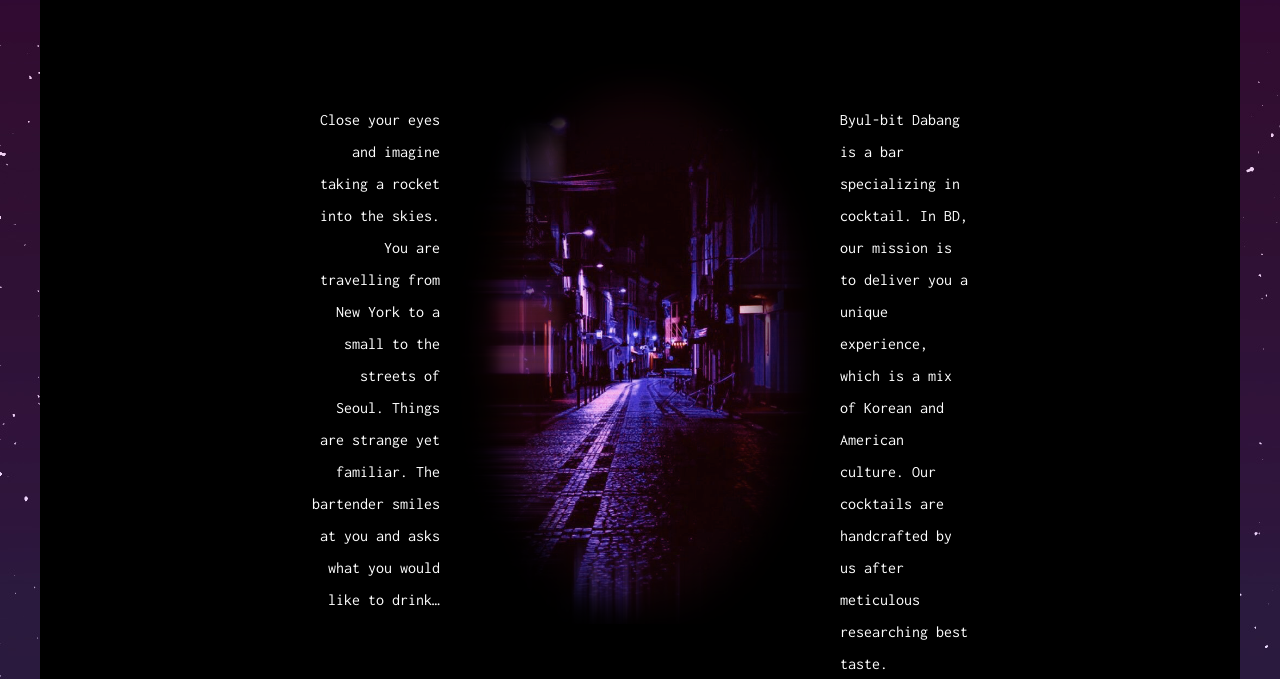
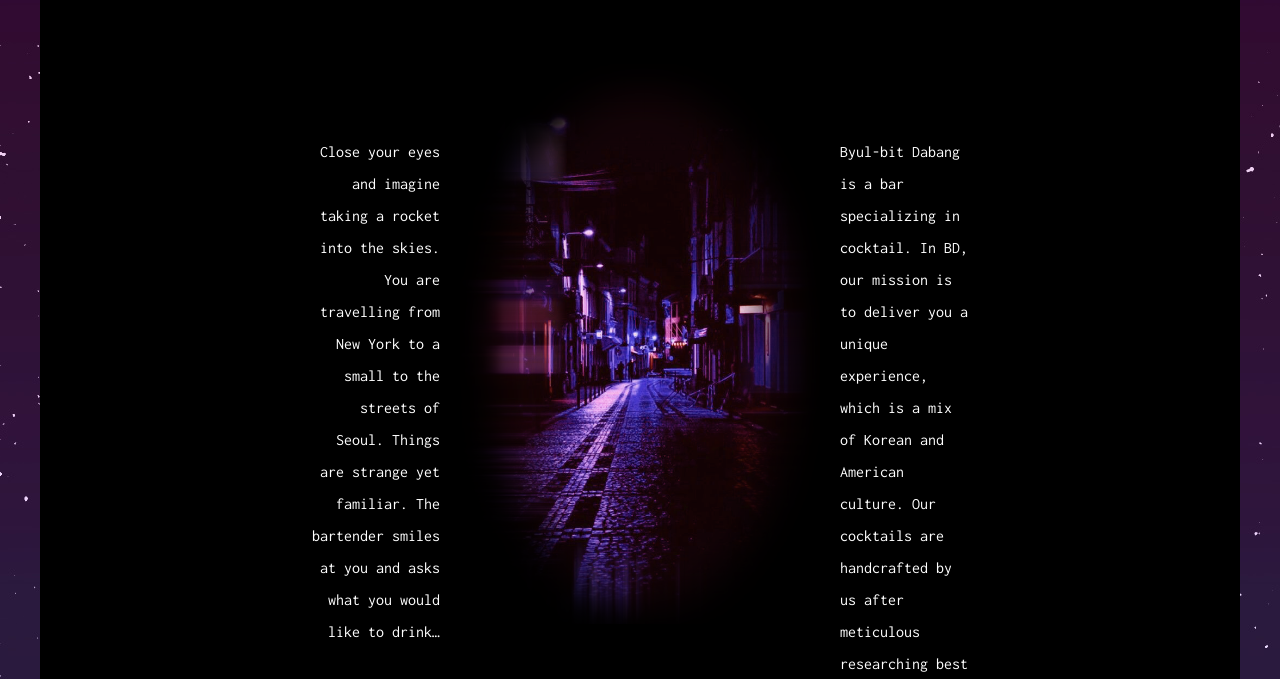
Before and after one commit to dhl379-nyu/Midterm-Web-Project, a plain HTML site: page about.html in a window 1280 px wide. Shown: the part 120-799 px from the top of the page. Drawn offline with Linux system fonts and the light colour scheme.

Commit message:
minor change
edited to fit the screen of my school laptop. it looked perfect at home laptop :( damn it

```diff
--- a/styles.css
+++ b/styles.css
@@ -388,6 +388,7 @@ a {
 .Drink1 {
   grid-column-start: 3;
   grid-column-end: span 3;
+  width: 90%;
   /* grid-row-end: span 8; */
   /* background-image: url("Drink4.jpg");
   background-repeat: no-repeat;
@@ -457,13 +458,13 @@ a {
 }
 
 .about1 {
-  padding-top: 5vmin;
+  padding-top: 9vmin;
   grid-column-start: 3;
   text-align: right;
 }
 
 .about2 {
-  padding-top: 5vmin;
+  padding-top: 9vmin;
   grid-column-start: 7;
 }
 /* ******************************************** */
```
